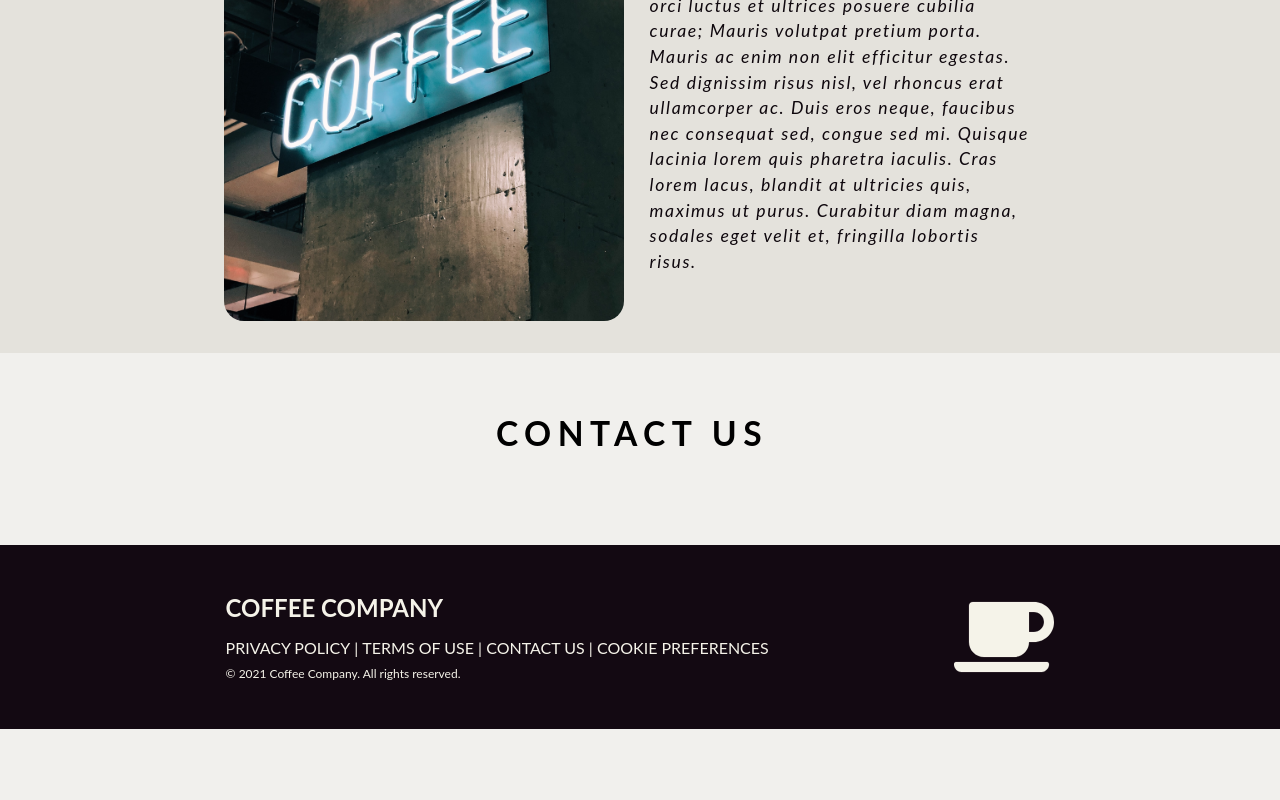
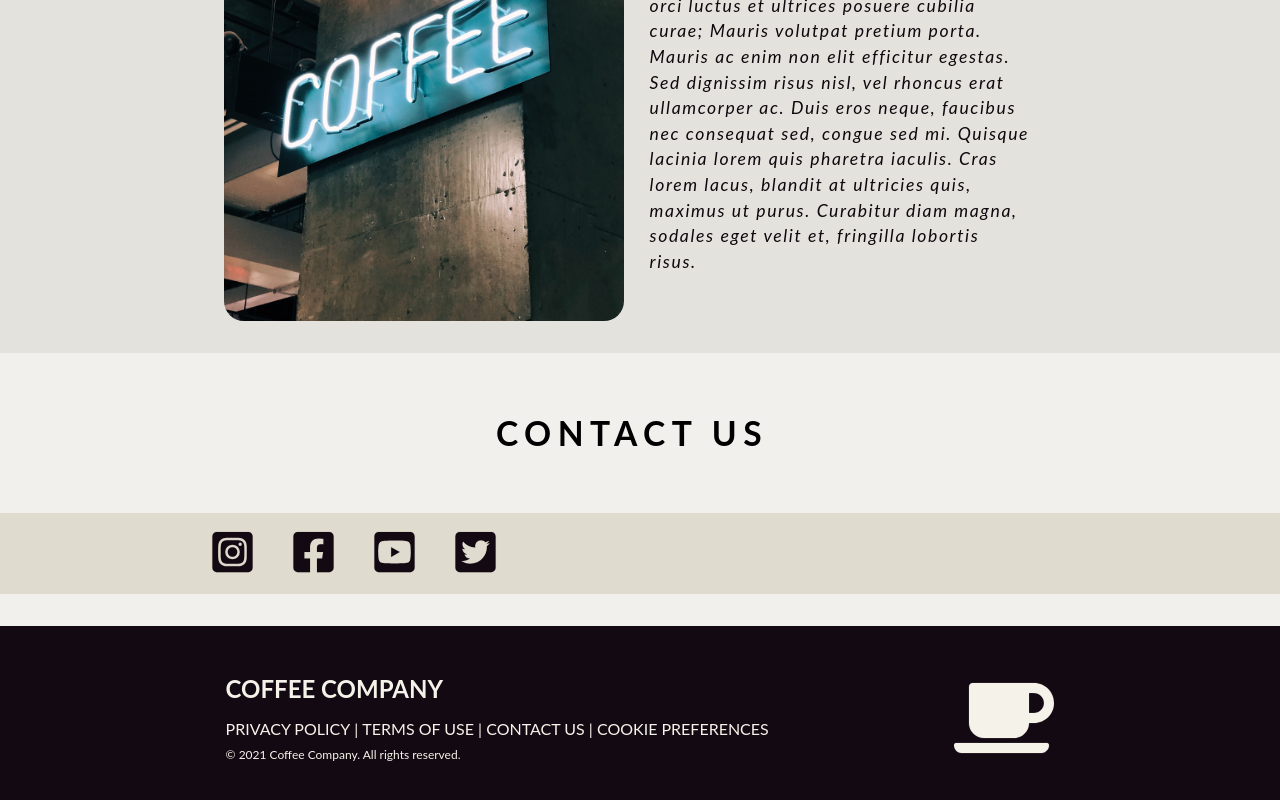
Before and after one commit to alperdegre/sample-react-app, a React (Create React App) app: page /about in a window 1280 px wide. Shown: the part 2323-3123 px from the top of the page. Before the commit the page ends 3052 px from the top, so only its background shows below. Built offline with nearby package versions, Linux system fonts and the light colour scheme.

Commit message:
Move Socials to App level to it can be seen everywhere and a css fix

```diff
--- a/src/App.js
+++ b/src/App.js
@@ -7,6 +7,7 @@ import ProductsPage from './components/ProductsPage/ProductsPage';
 import AboutPage from './components/AboutPage/AboutPage';
 import Footer from './components/Layout/Footer';
 import Cart from './components/Cart/Cart';
+import Socials from './components/MainPage/Socials';
 
 function App() {
   const [cartIsShown, setCartIsShown] = useState(false);
@@ -36,6 +37,7 @@ function App() {
         <Route path="/about" element={<AboutPage />} />
         <Route path="/products" element={<ProductsPage />} />
       </Routes>
+      <Socials />
       <Footer />
     </>
   );
--- a/src/components/AboutPage/AboutPage.module.css
+++ b/src/components/AboutPage/AboutPage.module.css
@@ -12,7 +12,6 @@
   padding: 0.8rem 1.2rem;
   text-transform: uppercase;
   cursor: pointer;
-  transition: 0.2s ease-in-out;
   margin-right: 1rem;
 }
 
--- a/src/components/MainPage/MainPage.js
+++ b/src/components/MainPage/MainPage.js
@@ -2,7 +2,6 @@ import React from 'react';
 import FeaturedProducts from './FeaturedProducts';
 import MainImage from './MainImage';
 import ProductMessage from './ProductMessage';
-import Socials from './Socials';
 
 function MainPage() {
   return (
@@ -10,7 +9,6 @@ function MainPage() {
       <MainImage />
       <ProductMessage />
       <FeaturedProducts />
-      <Socials />
     </main>
   );
 }
```
